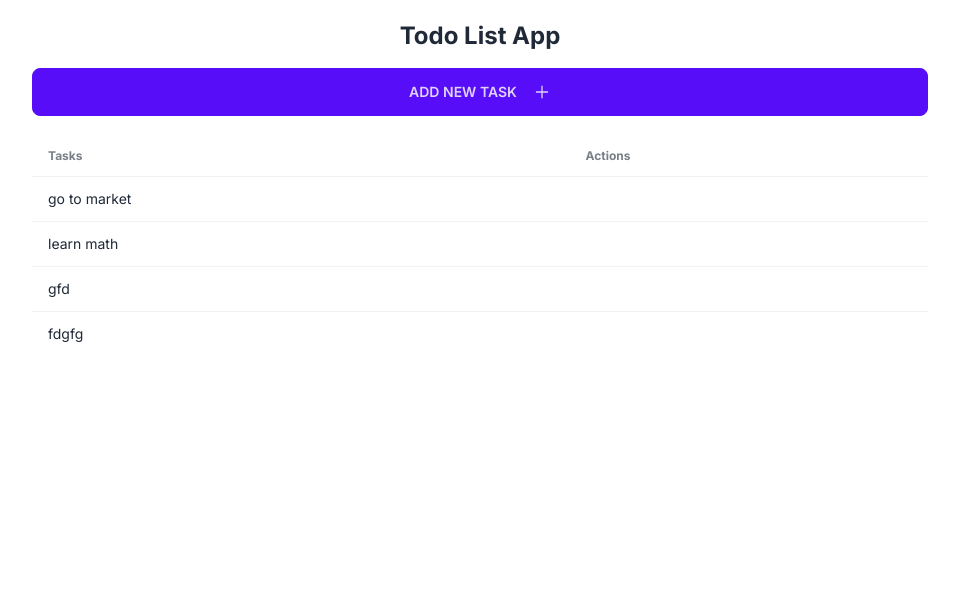
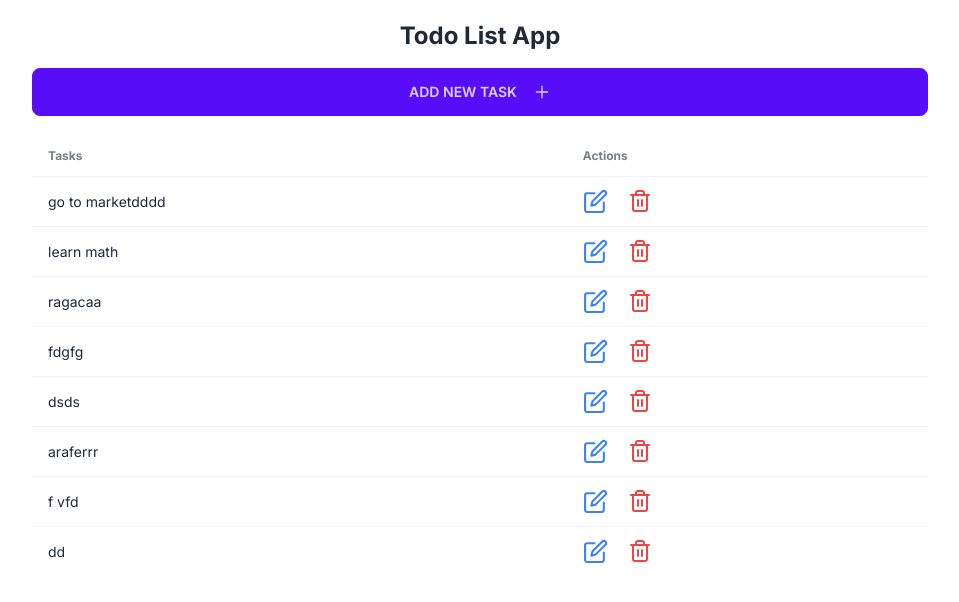
Before and after one commit to Beka-Merebashvili/to-do-app, a Next.js app: page / in a window 1280 px wide. Shown: the top 602 px of the page, without its empty margins (160-1119 px from the left). Built offline with nearby package versions, Linux system fonts and the light colour scheme; data requests are answered from the project's data file.

Commit message:
add task edit functionality

```diff
--- a/api.ts
+++ b/api.ts
@@ -19,3 +19,15 @@
   const newTodo = await res.json();
   return newTodo;
 }
+
+export const editTodo = async (todo: ITask): Promise<ITask> => {
+  const res = await fetch(`${baseUrl}/tasks/${todo.id}`, {
+    method: 'PUT',
+    headers: {
+      'Content-Type': 'application/json'
+    },
+    body: JSON.stringify(todo)
+  })
+  const updatedTodo = await res.json();
+  return updatedTodo;
+}
--- a/app/components/Task.tsx
+++ b/app/components/Task.tsx
@@ -1,19 +1,60 @@
 "use client";
 
+import { editTodo } from "@/api";
 import { ITask } from "@/types/tasks";
+import { useRouter } from "next/navigation";
+import { FormEventHandler, useState } from "react";
+import { FiEdit, FiTrash2 } from "react-icons/fi";
+import Modal from "./Modal";
 
 interface TaskProps {
   task: ITask;
 }
 
+const Task: React.FC<TaskProps> = ({ task }) => {
+  const router = useRouter();
+  const [openModalEdit, setOpenModalEdit] = useState<boolean>(false);
+  const [openModalDeleted, setOpenModalDeleted] = useState<boolean>(false);
+  const [taskToEdit, setTaskToEdit] = useState<string>(task.text);
 
-  const Task: React.FC<TaskProps> = ({ task }) => {
-
-
+  const handleSubmitEditTodo: FormEventHandler<HTMLFormElement> = async (e) => {
+    e.preventDefault();
+    await editTodo({
+      id: task.id,
+      text: taskToEdit,
+    });
+    setOpenModalEdit(false);
+    router.refresh();
+  };
   return (
     <tr kay={task.id}>
       <td>{task.text}</td>
-        <td></td>
+      <td className="flex gap-5">
+      <FiEdit
+          onClick={() => setOpenModalEdit(true)}
+          cursor='pointer'
+          className='text-blue-500'
+          size={25}
+        />
+        <Modal modalOpen={openModalEdit} setModalOpen={setOpenModalEdit}>
+          <form onSubmit={handleSubmitEditTodo}>
+            <h3 className='font-bold text-lg'>Edit task</h3>
+            <div className='modal-action'>
+              <input
+                value={taskToEdit}
+                onChange={(e) => setTaskToEdit(e.target.value)}
+                type='text'
+                placeholder='Type here'
+                className='input input-bordered w-full'
+              />
+              <button type='submit' className='btn'>
+                Submit
+              </button>
+            </div>
+          </form>
+        </Modal>
+        <FiTrash2 cursor="pointer" className="text-red-500" size={24} />
+      </td>
     </tr>
   );
 };
--- a/data/todos.json
+++ b/data/todos.json
@@ -2,7 +2,7 @@
   "tasks": [
     {
       "id": "4",
-      "text": "go to market"
+      "text": "go to marketdddd"
     },
     {
       "id": "5",
@@ -10,11 +10,27 @@
     },
     {
       "id": "7b55ffec-814a-45e6-aa76-15028d82a15e",
-      "text": "gfd"
+      "text": "ragacaa"
     },
     {
       "id": "e6bbecd5-8a80-4767-b799-b0fbf13e21fc",
       "text": "fdgfg"
+    },
+    {
+      "id": "3b7efe69-2093-45fc-a331-9de799f13f81",
+      "text": "dsds"
+    },
+    {
+      "id": "1bb58918-33aa-4feb-84e4-a059afcd2185",
+      "text": "araferrr"
+    },
+    {
+      "id": "941b22e8-13ad-4d85-87cd-851927008de1",
+      "text": "f vfd"
+    },
+    {
+      "id": "a392ed46-ff1c-47eb-9593-397f724a1ce2",
+      "text": "dd"
     }
   ]
 }
```
Lines whose indentation alone changed are shown as unchanged.
